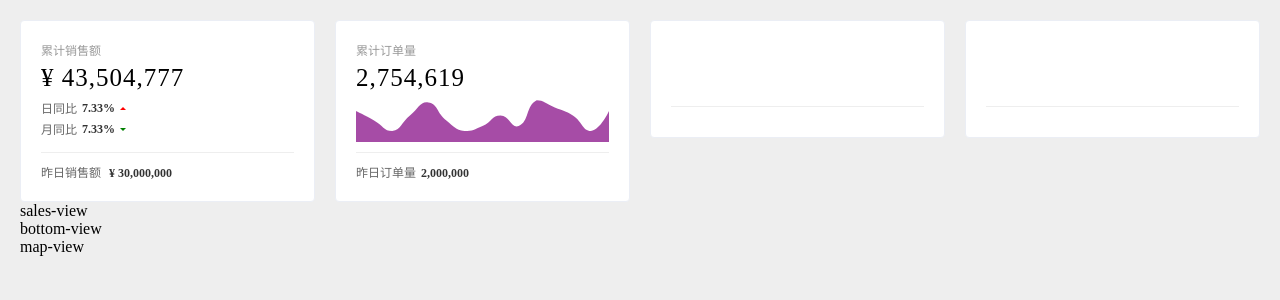
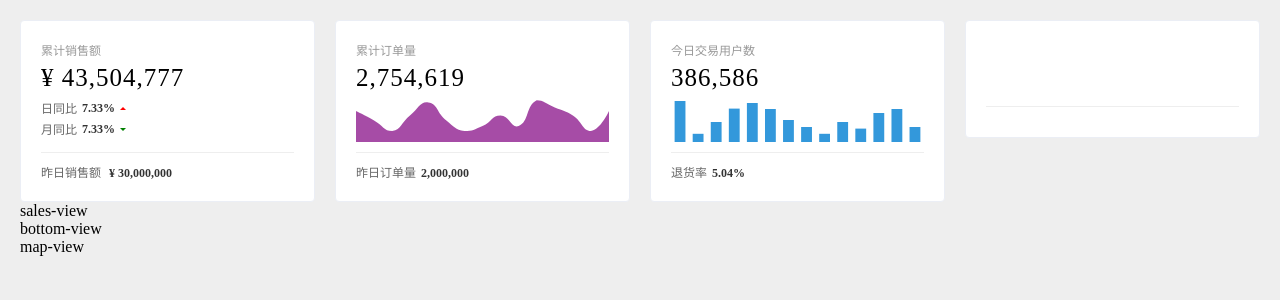
Before and after one commit to LuckBoy-yxy/data-report, a Vue app: page /#/ in a window 1280 px wide. Shown: the top 300 px of the page. Built offline with nearby package versions, Linux system fonts and the light colour scheme.

Commit message:
今日交易用户数组件静态结构已完成

```diff
--- a/src/components/TodayUsers/index.vue
+++ b/src/components/TodayUsers/index.vue
@@ -1,6 +1,26 @@
 <template>
   <div class="total-sales">
-    <CommonCard />
+    <CommonCard
+      title="今日交易用户数"
+      value="386,586"
+    >
+      <template>
+        <div
+          id="today-users-chart"
+          :style="{
+            width: '100%',
+            height: '100%'
+          }"
+        ></div>
+      </template>
+
+      <template v-slot:footer>
+        <div>
+          <span>退货率</span>
+          <span class="emphasis">5.04%</span>
+        </div>
+      </template>
+    </CommonCard>
   </div>
 </template>
 
@@ -9,7 +29,65 @@
 
   export default {
     name: 'TotalSales',
-    mixins: [CommonCardMixin]
+    mixins: [CommonCardMixin],
+    mounted() {
+      const chartDom = document.getElementById('today-users-chart')
+      const myChart = this.$echarts.init(chartDom)
+      myChart.setOption({
+        color: ['#3398DB'],
+        xAxis: {
+          type: 'category',
+          show: false,
+          data: [
+            '00:00',
+            '01:00',
+            '02:00',
+            '03:00',
+            '04:00',
+            '05:00',
+            '06:00',
+            '07:00',
+            '08:00',
+            '09:00',
+            '10:00',
+            '11:00',
+            '12:00',
+            '13:00'
+          ]
+        },
+        yAxis: {
+          show: false
+        },
+        grid: {
+          top: 0,
+          bottom: 0,
+          left: 0,
+          right: 0
+        },
+        series: [
+          {
+            type: 'bar',
+            data: [
+              410,
+              82,
+              200,
+              334,
+              390,
+              330,
+              220,
+              150,
+              82,
+              200,
+              134,
+              290,
+              330,
+              150
+            ],
+            barWidth: '60%'
+          }
+        ]
+      })
+    }
   }
 </script>
 
```
